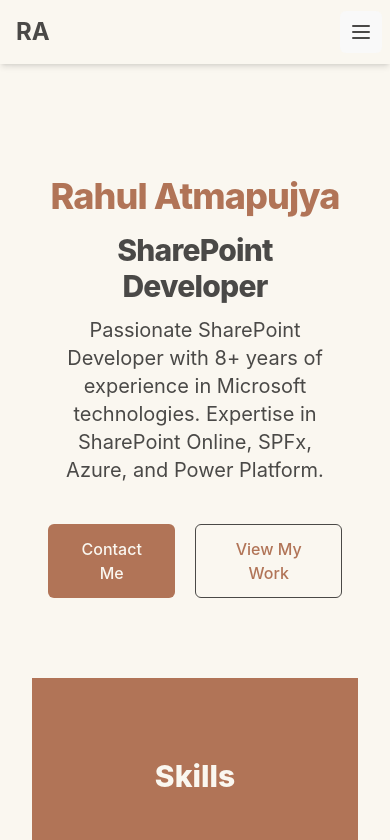
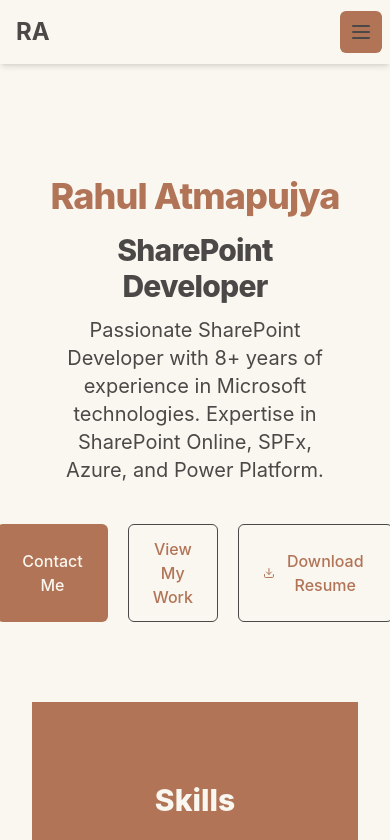
Before and after one commit to AtmapujyaR/portfolio, a React (Vite) app: page / in a window 390 px wide. Shown: the top 840 px of the page. Built offline with nearby package versions, Linux system fonts and the light colour scheme.

Commit message:
UI and refactored code

```diff
--- a/src/components/portfolio-website.tsx
+++ b/src/components/portfolio-website.tsx
@@ -1,7 +1,8 @@
 'use client'
 
-import { useState } from 'react'
-import { Menu, X, ChevronDown, ChevronUp, Mail, Linkedin, FileText, Award, Book, Briefcase, Github } from 'lucide-react'
+import { useState, useEffect } from 'react'
+import { Menu, X, ChevronDown, ChevronUp, Mail, Linkedin, FileText, Award, Book, Briefcase, Github, Download } from 'lucide-react'
+import { portfolioContent } from '../data/portfolioContent'
 
 export function PortfolioWebsite() {
   const [isMenuOpen, setIsMenuOpen] = useState(false)
@@ -11,33 +12,46 @@
     setExpandedSection(expandedSection === section ? null : section)
   }
 
-  const navItems = ['About', 'Skills', 'Experience', 'Education', 'Contact']
+  useEffect(() => {
+    // Set CSS variables
+    Object.entries(portfolioContent.colors).forEach(([key, value]) => {
+      document.documentElement.style.setProperty(value.name, value.value)
+    })
+  }, [])
 
   return (
-    <div className="min-h-screen bg-[#FAF7F0] text-[#4A4947]">
-      <nav className="bg-[#FAF7F0] shadow-md fixed top-0 left-0 right-0 z-50">
+    <div className="min-h-screen bg-primary text-text">
+      <nav className="bg-primary shadow-md fixed top-0 left-0 right-0 z-50">
         <div className="max-w-7xl mx-auto px-4 sm:px-6 lg:px-8">
           <div className="flex justify-between h-16">
             <div className="flex">
               <div className="flex-shrink-0 flex items-center">
-                <span className="text-2xl font-bold text-[#4A4947]">RA</span>
+                <span className="text-2xl font-bold text-text">RA</span>
               </div>
             </div>
             <div className="hidden sm:ml-6 sm:flex sm:space-x-8">
-              {navItems.map((item) => (
+              {portfolioContent.navItems.map((item) => (
                 <a
                   key={item}
                   href={`#${item.toLowerCase()}`}
-                  className="text-[#4A4947] hover:text-[#a49393] inline-flex items-center px-1 pt-1 text-sm font-medium"
+                  className="text-text hover:text-accent inline-flex items-center px-1 pt-1 text-sm font-medium"
                 >
                   {item}
                 </a>
               ))}
+              <a
+                href={portfolioContent.resumeLink}
+                download
+                className="text-text hover:text-accent inline-flex items-center px-1 pt-1 text-sm font-medium"
+              >
+                <Download className="h-5 w-5 mr-1" />
+                Resume
+              </a>
             </div>
             <div className="-mr-2 flex items-center sm:hidden">
               <button
                 onClick={() => setIsMenuOpen(!isMenuOpen)}
-                className="inline-flex items-center justify-center p-2 rounded-md text-[#4A4947] hover:text-[#a49393] focus:outline-none focus:ring-2 focus:ring-inset focus:ring-[#a49393]"
+                className="inline-flex items-center justify-center p-2 rounded-md text-text hover:text-accent focus:outline-none focus:ring-2 focus:ring-inset focus:ring-accent"
               >
                 <span className="sr-only">Open main menu</span>
                 {isMenuOpen ? <X className="block h-6 w-6" /> : <Menu className="block h-6 w-6" />}
@@ -46,131 +60,106 @@
           </div>
         </div>
         {isMenuOpen && (
-          <div className="sm:hidden fixed top-16 left-0 right-0 bg-[#B17457] z-50">
+          <div className="sm:hidden fixed top-16 left-0 right-0 bg-accent z-50">
             <div className="pt-2 pb-3 space-y-1">
-              {navItems.map((item) => (
+              {portfolioContent.navItems.map((item) => (
                 <a
                   key={item}
                   href={`#${item.toLowerCase()}`}
-                  className="text-[#4A4947] hover:bg-[#FAF7F0] hover:text-[#a49393] block px-3 py-2 text-base font-medium"
+                  className="text-text hover:bg-primary hover:text-accent block px-3 py-2 text-base font-medium"
                   onClick={() => setIsMenuOpen(false)}
                 >
                   {item}
                 </a>
               ))}
+              <a
+                href={portfolioContent.resumeLink}
+                download
+                className="text-text hover:bg-primary hover:text-accent block px-3 py-2 text-base font-medium"
+                onClick={() => setIsMenuOpen(false)}
+              >
+                <Download className="h-5 w-5 inline mr-1" />
+                Resume
+              </a>
             </div>
           </div>
         )}
       </nav>
 
       <main className="pt-16">
-        <section id="about" className="bg-[#FAF7F0] text-[#b17457] py-20">
+        <section id="about" className="bg-primary text-accent py-20">
           <div className="max-w-7xl mx-auto px-4 sm:px-6 lg:px-8">
             <div className="text-center">
               <h1 className="text-4xl tracking-tight font-extrabold sm:text-5xl md:text-6xl">
-                Rahul Atmapujya
+                {portfolioContent.name}
               </h1>
-              <h2 className="text-3xl tracking-tight font-extrabold sm:text-4xl md:text-4xl mt-4 text-[#4A4947]">
-                SharePoint Developer
+              <h2 className="text-3xl tracking-tight font-extrabold sm:text-4xl md:text-4xl mt-4 text-text">
+                {portfolioContent.title}
               </h2>
-              <p className="mt-3 text-xl text-[#4A4947] sm:mt-4 max-w-2xl mx-auto">
-                Passionate SharePoint Developer with 8+ years of experience in Microsoft technologies. Expertise in SharePoint Online, SPFx, Azure, and Power Platform.
+              <p className="mt-3 text-xl text-text sm:mt-4 max-w-2xl mx-auto">
+                {portfolioContent.about}
               </p>
               <div className="mt-10 flex justify-center gap-5">
                 <a
                   href="#contact"
-                  className="inline-flex items-center px-6 py-3 border border-transparent text-base font-medium rounded-md text-[#FAF7F0] bg-[#B17457] hover:bg-[#FAF7F0] hover:text-[#B17457] hover:border-[#B17457]"
+                  className="inline-flex items-center px-6 py-3 border border-transparent text-base font-medium rounded-md text-primary bg-accent hover:bg-primary hover:text-accent hover:border-accent"
                 >
                   Contact Me
                 </a>
                 <a
                   href="#experience"
-                  className="inline-flex items-center px-6 py-3 border border-[#4A4947] text-base font-medium rounded-md text-[#B17457] hover:bg-[#B17457] hover:text-[#FAF7F0]"
+                  className="inline-flex items-center px-6 py-3 border border-text text-base font-medium rounded-md text-accent hover:bg-accent hover:text-primary"
                 >
                   View My Work
+                </a>
+                <a
+                  href={portfolioContent.resumeLink}
+                  download
+                  className="inline-flex items-center px-6 py-3 border border-text text-base font-medium rounded-md text-accent hover:bg-accent hover:text-primary"
+                >
+                  <Download className="h-5 w-5 mr-2" />
+                  Download Resume
                 </a>
               </div>
             </div>
           </div>
         </section>
 
-        <section id="skills" className="py-20 bg-[#B17457]">
+        <section id="skills" className="py-20 bg-accent">
           <div className="max-w-7xl mx-auto px-4 sm:px-6 lg:px-8">
-            <h2 className="text-3xl font-extrabold text-[#FAF7F0] sm:text-4xl text-center mb-12">
+            <h2 className="text-3xl font-extrabold text-primary sm:text-4xl text-center mb-12">
               Skills
             </h2>
             <div className="grid grid-cols-1 gap-8 sm:grid-cols-2 lg:grid-cols-3">
-              {[
-                { name: 'SharePoint', description: 'SharePoint Online, On-Premises 2013' },
-                { name: 'Azure', description: 'App services, Functions, OpenAI Studio, DevOps' },
-                { name: 'Microsoft Power Platform', description: 'Power Apps, Power Automate' },
-                { name: 'Web Development', description: 'JavaScript, TypeScript, React, HTML, CSS' },
-                { name: 'Backend Development', description: 'C#, .NET, REST APIs' },
-                { name: 'Other Technologies', description: 'Akumina Framework' },
-              ].map((skill) => (
-                <div key={skill.name} className="bg-[#FAF7F0] rounded-lg p-6 hover:shadow-lg transition duration-300">
-                  <h3 className="text-lg font-medium text-[#4A4947] mb-2">{skill.name}</h3>
-                  <p className="text-[#4A4947]">{skill.description}</p>
+              {portfolioContent.skills.map((skill) => (
+                <div key={skill.name} className="bg-primary rounded-lg p-6 hover:shadow-lg transition duration-300">
+                  <h3 className="text-lg font-medium text-text mb-2">{skill.name}</h3>
+                  <p className="text-text">{skill.description}</p>
                 </div>
               ))}
             </div>
           </div>
         </section>
 
-        <section id="experience" className="py-20 bg-[#FAF7F0]">
+        <section id="experience" className="py-20 bg-primary">
           <div className="max-w-7xl mx-auto px-4 sm:px-6 lg:px-8">
-            <h2 className="text-3xl font-extrabold text-[#4A4947] sm:text-4xl mb-12 text-center">
+            <h2 className="text-3xl font-extrabold text-text sm:text-4xl mb-12 text-center">
               Work Experience
             </h2>
-            {[
-              {
-                title: "Senior Software Engineer",
-                company: "Agreeya Solutions",
-                location: "Noida, India",
-                period: "June 2023 to Present",
-                responsibilities: [
-                  "Developed end-to-end chatbot solution using Azure OpenAI, SPFx, and Azure Functions",
-                  "Led junior developers and provided technical mentorship",
-                  "Implemented automated workflows using Microsoft Power Automate",
-                  "Conducted performance optimization of SharePoint environments",
-                ]
-              },
-              {
-                title: "Senior Associate",
-                company: "Cognizant India Pvt. Ltd.",
-                location: "Pune",
-                period: "March 2022 – June 2023",
-                responsibilities: [
-                  "Developed employee experience platform for client in The Netherlands",
-                  "Managed sprint planning and retrospectives",
-                  "Led cross-functional teams and coordinated project deliverables",
-                ]
-              },
-              {
-                title: "Associate",
-                company: "Cognizant",
-                location: "Pune",
-                period: "April 2021 - March 2022",
-                responsibilities: [
-                  "Designed and developed custom SharePoint solutions",
-                  "Built custom web parts and applications",
-                  "Implemented automated workflows to streamline business processes",
-                ]
-              },
-            ].map((job, index) => (
-              <div key={index} className="mb-8 border border-[#4A4947] overflow-hidden sm:rounded-lg">
+            {portfolioContent.experience.map((job, index) => (
+              <div key={index} className="mb-8 border border-text overflow-hidden sm:rounded-lg">
                 <div className="px-4 py-5 sm:px-6">
-                  <h3 className="text-lg leading-6 font-medium text-[#4A4947]">
+                  <h3 className="text-lg leading-6 font-medium text-text">
                     {job.title}
                   </h3>
-                  <p className="mt-1 max-w-2xl text-sm text-[#4A4947]">
+                  <p className="mt-1 max-w-2xl text-sm text-text">
                     {job.company} | {job.location} | {job.period}
                   </p>
                 </div>
                 <div className="">
                   <button
                     onClick={() => toggleSection(`job-${index}`)}
-                    className="px-4 py-5 sm:px-6 w-full text-left bg-[#FAF7F0] text-[#B17457]  flex items-center justify-between focus:outline-none hover:outline-none"
+                    className="px-4 py-5 sm:px-6 w-full text-left bg-primary text-accent flex items-center justify-between focus:outline-none hover:outline-none"
                   >
                     <span>View Responsibilities</span>
                     {expandedSection === `job-${index}` ? (
@@ -181,7 +170,7 @@
                   </button>
                   {expandedSection === `job-${index}` && (
                     <div className="px-4 py-5 sm:p-6">
-                      <ul className="list-disc list-inside text-[#4A4947]">
+                      <ul className="list-disc list-inside text-text">
                         {job.responsibilities.map((resp, respIndex) => (
                           <li key={respIndex} className="mb-2">{resp}</li>
                         ))}
@@ -194,63 +183,59 @@
           </div>
         </section>
 
-        <section id="education" className="py-20 bg-[#B17457]">
+        <section id="education" className="py-20 bg-accent">
           <div className="max-w-7xl mx-auto px-4 sm:px-6 lg:px-8">
-            <h2 className="text-3xl font-extrabold text-[#FAF7F0] sm:text-4xl mb-12 text-center">
+            <h2 className="text-3xl font-extrabold text-primary sm:text-4xl mb-12 text-center">
               Education & Certifications
             </h2>
-            <div className="bg-[#FAF7F0] shadow overflow-hidden rounded-lg mb-8">
+            <div className="bg-primary shadow overflow-hidden rounded-lg mb-8">
               <div className="px-4 py-5 sm:px-6">
-                <h3 className="text-lg leading-6 font-medium text-[#4A4947]">
+                <h3 className="text-lg leading-6 font-medium text-text">
                   Educational Background
                 </h3>
               </div>
-              <div className="border-t border-[#a49393]">
+              <div className="border-t border-secondary">
                 <dl>
                   <div className="px-4 py-4 sm:grid sm:grid-cols-3 sm:gap-4 sm:px-6">
                     <dt className="text-sm font-medium ">
                       Degree
                     </dt>
-                    <dd className="mt-1 text-sm text-[#4A4947] sm:mt-0 sm:col-span-2">
-                      Bachelor of Engineering, Electronics & Telecommunication Engineering
+                    <dd className="mt-1 text-sm text-text sm:mt-0 sm:col-span-2">
+                      {portfolioContent.education.degree}
                     </dd>
                   </div>
                   <div className="px-4 py-4 sm:grid sm:grid-cols-3 sm:gap-4 sm:px-6">
-                    <dt className="text-sm font-medium text-[#4A4947]">
+                    <dt className="text-sm font-medium text-text">
                       Institution
                     </dt>
-                    <dd className="mt-1 text-sm text-[#4A4947] sm:mt-0 sm:col-span-2">
-                      Devi Ahilya Vishwavidyalaya, Indore, India
+                    <dd className="mt-1 text-sm text-text sm:mt-0 sm:col-span-2">
+                      {portfolioContent.education.institution}
                     </dd>
                   </div>
                   <div className="px-4 py-4 sm:grid sm:grid-cols-3 sm:gap-4 sm:px-6">
-                    <dt className="text-sm font-medium text-[#4A4947]">
+                    <dt className="text-sm font-medium text-text">
                       Year
                     </dt>
                     <dd className="mt-1 text-sm sm:mt-0 sm:col-span-2">
-                      2012 - 2016
+                      {portfolioContent.education.year}
                     </dd>
                   </div>
                 </dl>
               </div>
             </div>
-            <div className="bg-[#FAF7F0] shadow overflow-hidden rounded-lg">
+            <div className="bg-primary shadow overflow-hidden rounded-lg">
               <div className="px-4 py-5 sm:px-6">
-                <h3 className="text-lg leading-6 font-medium text-[#4A4947]">
+                <h3 className="text-lg leading-6 font-medium text-text">
                   Certifications
                 </h3>
               </div>
-              <div className="border-t border-[#a49393]">
-                <ul className="divide-y divide-[#a49393]">
-                  {[
-                    "Developing Solutions for Microsoft Azure (AZ-204)",
-                    "Microsoft Power Platform Fundamentals (PL-900)",
-                    "Information Technology Infrastructure Library (ITIL) Certification"
-                  ].map((cert, index) => (
+              <div className="border-t border-secondary">
+                <ul className="divide-y divide-secondary">
+                  {portfolioContent.certifications.map((cert, index) => (
                     <li key={index} className="px-4 py-4 sm:px-6">
                       <div className="flex items-center">
-                        <Award className="flex-shrink-0 mr-3 h-5 w-5 text-[#4A4947]" />
-                        <p className="text-sm font-medium text-[#4A4947]">{cert}</p>
+                        <Award className="flex-shrink-0 mr-3 h-5 w-5 text-text" />
+                        <p className="text-sm font-medium text-text">{cert}</p>
                       </div>
                     </li>
                   ))}
@@ -260,20 +245,20 @@
           </div>
         </section>
 
-        <section id="contact" className="py-20 bg-[#FAF7F0]">
+        <section id="contact" className="py-20 bg-primary">
           <div className="max-w-7xl mx-auto px-4 sm:px-6 lg:px-8">
             <div className="text-center">
-              <h2 className="text-3xl font-extrabold text-[#4A4947] sm:text-4xl mb-8">
+              <h2 className="text-3xl font-extrabold text-text sm:text-4xl mb-8">
                 Contact Me
               </h2>
-              <p className="text-lg text-[#4A4947] mb-8">
+              <p className="text-lg text-text mb-8">
                 I'm always open to new opportunities and collaborations. Feel free to reach out!
               </p>
               <div className="flex justify-center space-x-6">
-                <a href="mailto:atmapujyar@gmail.com" className="text-[#4A4947] hover:text-[#a49393]">
+                <a href={`mailto:${portfolioContent.contact.email}`} className="text-text hover:text-accent">
                   <Mail className="h-8 w-8" aria-hidden="true" />
                 </a>
-                <a href="https://www.linkedin.com/in/rahul-atmapujya-45a26a137/" target='_blank' className="text-[#4A4947] hover:text-[#a49393]">
+                <a href={portfolioContent.contact.linkedin} target='_blank' className="text-text hover:text-accent">
                   <Linkedin className="h-8 w-8" aria-hidden="true" />
                 </a>
               </div>
@@ -282,10 +267,10 @@
         </section>
       </main>
 
-      <footer className="bg-[#B17457] text-[#FAF7F0]">
+      <footer className="bg-accent text-primary">
         <div className="max-w-7xl mx-auto py-6 px-4 sm:px-6 lg:px-8">
           <p className="text-center text-base">
-            &copy; 2024 Rahul Atmapujya. All rights reserved.
+            &copy; {new Date().getFullYear()} {portfolioContent.name}. All rights reserved.
           </p>
         </div>
       </footer>
--- /dev/null
+++ b/src/data/portfolioContent.ts
@@ -0,0 +1,71 @@
+export const portfolioContent = {
+  name: "Rahul Atmapujya",
+  title: "SharePoint Developer",
+  about: "Passionate SharePoint Developer with 8+ years of experience in Microsoft technologies. Expertise in SharePoint Online, SPFx, Azure, and Power Platform.",
+  resumeLink: "/src/assets/resume_Rahul_Atmapujya.pdf",
+  navItems: ['About', 'Skills', 'Experience', 'Education', 'Contact'],
+  skills: [
+    { name: 'SharePoint', description: 'SharePoint Online, On-Premises 2013' },
+    { name: 'Azure', description: 'App services, Functions, OpenAI Studio, DevOps' },
+    { name: 'Microsoft Power Platform', description: 'Power Apps, Power Automate' },
+    { name: 'Web Development', description: 'JavaScript, TypeScript, React, HTML, CSS' },
+    { name: 'Backend Development', description: 'C#, .NET, REST APIs' },
+    { name: 'Other Technologies', description: 'Akumina Framework' },
+  ],
+  experience: [
+    {
+      title: "Senior Software Engineer",
+      company: "Agreeya Solutions",
+      location: "Noida, India",
+      period: "June 2023 to Present",
+      responsibilities: [
+        "Developed end-to-end chatbot solution using Azure OpenAI, SPFx, and Azure Functions",
+        "Led junior developers and provided technical mentorship",
+        "Implemented automated workflows using Microsoft Power Automate",
+        "Conducted performance optimization of SharePoint environments",
+      ]
+    },
+    {
+      title: "Senior Associate",
+      company: "Cognizant India Pvt. Ltd.",
+      location: "Pune",
+      period: "March 2022 – June 2023",
+      responsibilities: [
+        "Developed employee experience platform for client in The Netherlands",
+        "Managed sprint planning and retrospectives",
+        "Led cross-functional teams and coordinated project deliverables",
+      ]
+    },
+    {
+      title: "Associate",
+      company: "Cognizant",
+      location: "Pune",
+      period: "April 2021 - March 2022",
+      responsibilities: [
+        "Designed and developed custom SharePoint solutions",
+        "Built custom web parts and applications",
+        "Implemented automated workflows to streamline business processes",
+      ]
+    },
+  ],
+  education: {
+    degree: "Bachelor of Engineering, Electronics & Telecommunication Engineering",
+    institution: "Devi Ahilya Vishwavidyalaya, Indore, India",
+    year: "2012 - 2016"
+  },
+  certifications: [
+    "Developing Solutions for Microsoft Azure (AZ-204)",
+    "Microsoft Power Platform Fundamentals (PL-900)",
+    "Information Technology Infrastructure Library (ITIL) Certification"
+  ],
+  contact: {
+    email: "atmapujyar@gmail.com",
+    linkedin: "https://www.linkedin.com/in/rahul-atmapujya-45a26a137/"
+  },
+  colors: {
+    primary: { name: '--color-primary', value: '#FAF7F0' },
+    secondary: { name: '--color-secondary', value: '#D8D2C2' },
+    accent: { name: '--color-accent', value: '#B17457' },
+    text: { name: '--color-text', value: '#4A4947' }
+  }
+};
--- a/src/index.css
+++ b/src/index.css
@@ -7,22 +7,16 @@
   line-height: 1.5;
   font-weight: 400;
 
-  color-scheme: light dark;
-  color: rgba(255, 255, 255, 0.87);
-
   font-synthesis: none;
   text-rendering: optimizeLegibility;
   -webkit-font-smoothing: antialiased;
   -moz-osx-font-smoothing: grayscale;
-}
 
-a {
-  font-weight: 500;
-  color: #646cff;
-  text-decoration: inherit;
-}
-a:hover {
-  color: #535bf2;
+  /* Our custom color variables */
+  --color-primary: #FAF7F0;
+  --color-secondary: #D8D2C2;
+  --color-accent: #B17457;
+  --color-text: #4A4947;
 }
 
 body {
@@ -31,6 +25,17 @@
   place-items: center;
   min-width: 320px;
   min-height: 100vh;
+  background-color: var(--color-primary);
+  color: var(--color-text);
+}
+
+a {
+  font-weight: 500;
+  color: var(--color-accent);
+  text-decoration: inherit;
+}
+a:hover {
+  color: var(--color-secondary);
 }
 
 h1 {
@@ -45,97 +50,20 @@
   font-size: 1em;
   font-weight: 500;
   font-family: inherit;
-  background-color: #1a1a1a;
+  background-color: var(--color-accent);
+  color: var(--color-primary);
   cursor: pointer;
   transition: border-color 0.25s;
 }
 button:hover {
-  border-color: #646cff;
+  border-color: var(--color-secondary);
 }
 button:focus,
 button:focus-visible {
   outline: 4px auto -webkit-focus-ring-color;
 }
 
-@media (prefers-color-scheme: light) {
-  :root {
-    color: #213547;
-    background-color: #ffffff;
-  }
-  a:hover {
-    color: #747bff;
-  }
-  button {
-    background-color: #f9f9f9;
-  }
+#root {
+  width: 100%;
+  height: 100%;
 }
-
-@layer base {
-  :root {
-    --background: 0 0% 100%;
-    --foreground: 0 0% 3.9%;
-    --card: 0 0% 100%;
-    --card-foreground: 0 0% 3.9%;
-    --popover: 0 0% 100%;
-    --popover-foreground: 0 0% 3.9%;
-    --primary: 0 0% 9%;
-    --primary-foreground: 0 0% 98%;
-    --secondary: 0 0% 96.1%;
-    --secondary-foreground: 0 0% 9%;
-    --muted: 0 0% 96.1%;
-    --muted-foreground: 0 0% 45.1%;
-    --accent: 0 0% 96.1%;
-    --accent-foreground: 0 0% 9%;
-    --destructive: 0 84.2% 60.2%;
-    --destructive-foreground: 0 0% 98%;
-    --border: 0 0% 89.8%;
-    --input: 0 0% 89.8%;
-    --ring: 0 0% 3.9%;
-    --chart-1: 12 76% 61%;
-    --chart-2: 173 58% 39%;
-    --chart-3: 197 37% 24%;
-    --chart-4: 43 74% 66%;
-    --chart-5: 27 87% 67%;
-    --radius: 0.5rem;
-  }
-  .dark {
-    --background: 0 0% 3.9%;
-    --foreground: 0 0% 98%;
-    --card: 0 0% 3.9%;
-    --card-foreground: 0 0% 98%;
-    --popover: 0 0% 3.9%;
-    --popover-foreground: 0 0% 98%;
-    --primary: 0 0% 98%;
-    --primary-foreground: 0 0% 9%;
-    --secondary: 0 0% 14.9%;
-    --secondary-foreground: 0 0% 98%;
-    --muted: 0 0% 14.9%;
-    --muted-foreground: 0 0% 63.9%;
-    --accent: 0 0% 14.9%;
-    --accent-foreground: 0 0% 98%;
-    --destructive: 0 62.8% 30.6%;
-    --destructive-foreground: 0 0% 98%;
-    --border: 0 0% 14.9%;
-    --input: 0 0% 14.9%;
-    --ring: 0 0% 83.1%;
-    --chart-1: 220 70% 50%;
-    --chart-2: 160 60% 45%;
-    --chart-3: 30 80% 55%;
-    --chart-4: 280 65% 60%;
-    --chart-5: 340 75% 55%;
-  }
-}
-
-@layer base {
-  * {
-    @apply border-border;
-  }
-  body {
-    @apply bg-background text-foreground;
-  }
-}
-
-
-#root{
-  background-color: #faf7f0!important;
-}
```
Also changed, not shown: tailwind.config.js (+10 -52 lines), 1 other file (tests, documents, lock files or other folders).
